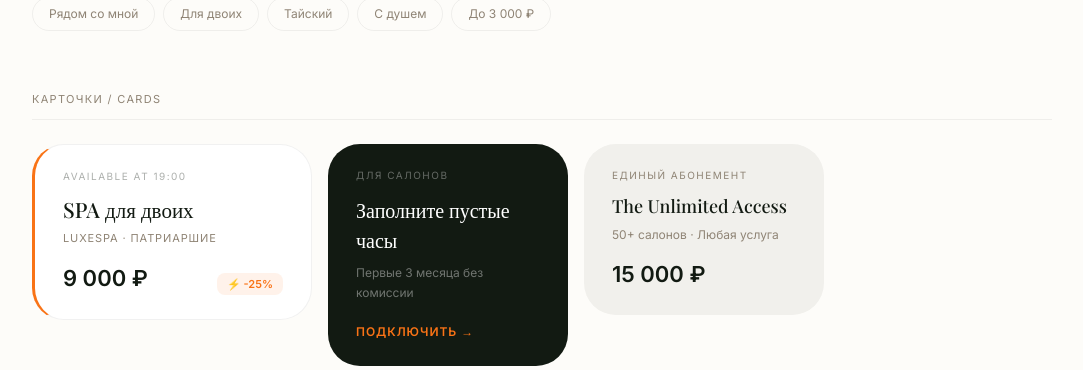
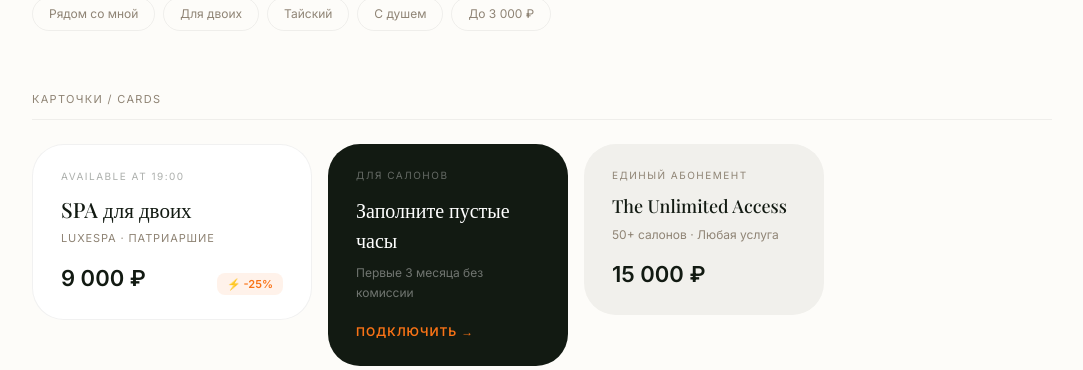
Before and after one commit to dvasincom-sketch/lovi-web, a React (Vite) app: page /ui in a window 1280 px wide. Shown: the part 1531-1901 px from the top of the page, without its empty margins (98-1181 px from the left). Built offline with nearby package versions, Linux system fonts and the light colour scheme; a web font is replaced by a local one.

Commit message:
refactor: sync UI cards with BentoGrid, remove unused border

```diff
--- a/src/pages/UI.jsx
+++ b/src/pages/UI.jsx
@@ -234,7 +234,7 @@ export default function UI() {
           {/* Sub card */}
           <div style={{
             background:'#fff',border:'1px solid var(--border)',
-            borderRadius:32,padding:'24px 28px',width:280,borderLeft:'3px solid var(--accent)',
+            borderRadius:32,padding:'24px 28px',width:280,
             position:'relative',overflow:'hidden',cursor:'pointer',
             transition:'all 0.4s cubic-bezier(0.2,1,0.2,1)'
           }}
```
